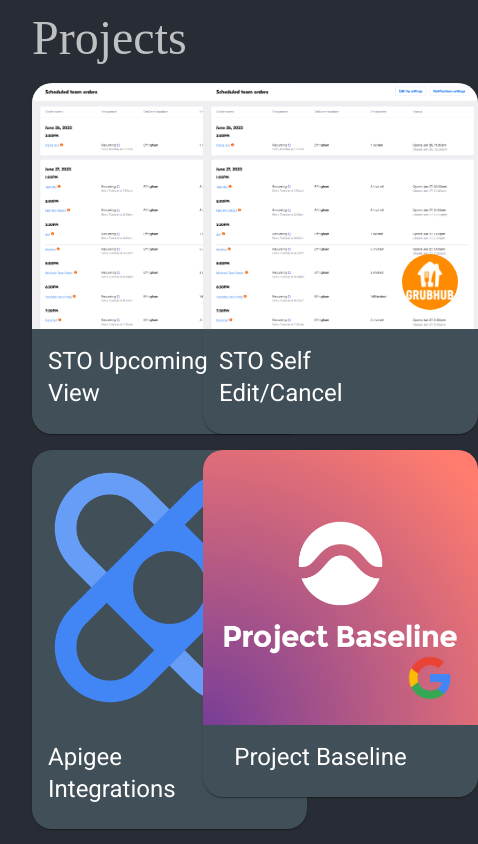
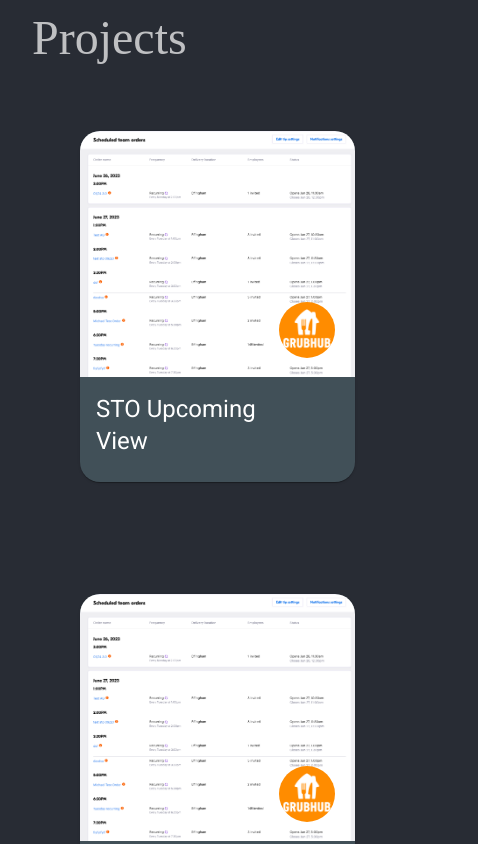
Before and after one commit to jurytan/jurytan-dev-ts, a React (Create React App) app: page / in a window 390 px wide. Shown: the part 1140-1984 px from the top of the page, 478 px wide, since content can reach past the window. Built offline with nearby package versions, Linux system fonts and the light colour scheme; a web font is replaced by a local one.

Commit message:
Fixing sizing issue for mobile in projects section

```diff
--- a/src/containers/Projects.tsx
+++ b/src/containers/Projects.tsx
@@ -22,16 +22,16 @@
                 Projects
             </Typography>
             <Grid container spacing={2}>
-                <Grid xs={6}>
+                <Grid xs={12} m={6}>
                     <Project title="STO Upcoming View" image={sto_upcoming_view} companyName='Grubhub' companyLogo={grubhub_logo} />
                 </Grid>
-                <Grid xs={6}>
+                <Grid xs={12} m={6}>
                     <Project title="STO Self Edit/Cancel" image={sto_upcoming_view} companyName='Grubhub' companyLogo={grubhub_logo} />
                 </Grid>
-                <Grid xs={6}>
+                <Grid xs={12} m={6}>
                     <Project title="Apigee Integrations" image={apigee_logo} companyName='Google' companyLogo={google_logo}/>
                 </Grid>
-                <Grid xs={6}>
+                <Grid xs={12} m={6}>
                     <Project title="Project Baseline" image={project_baseline_logo} companyName='Google' companyLogo={google_logo}/>
                 </Grid>
             </Grid>
```
